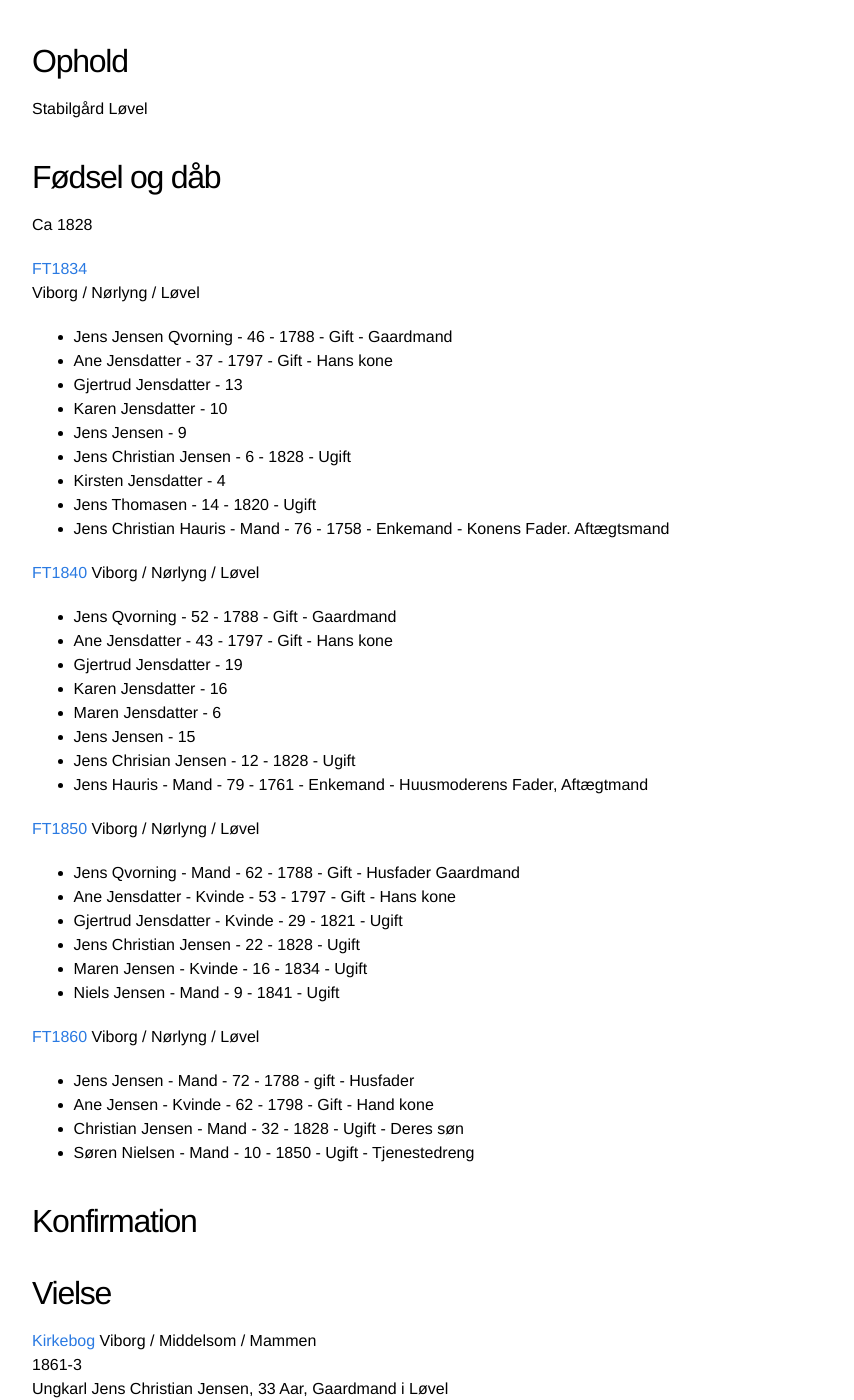
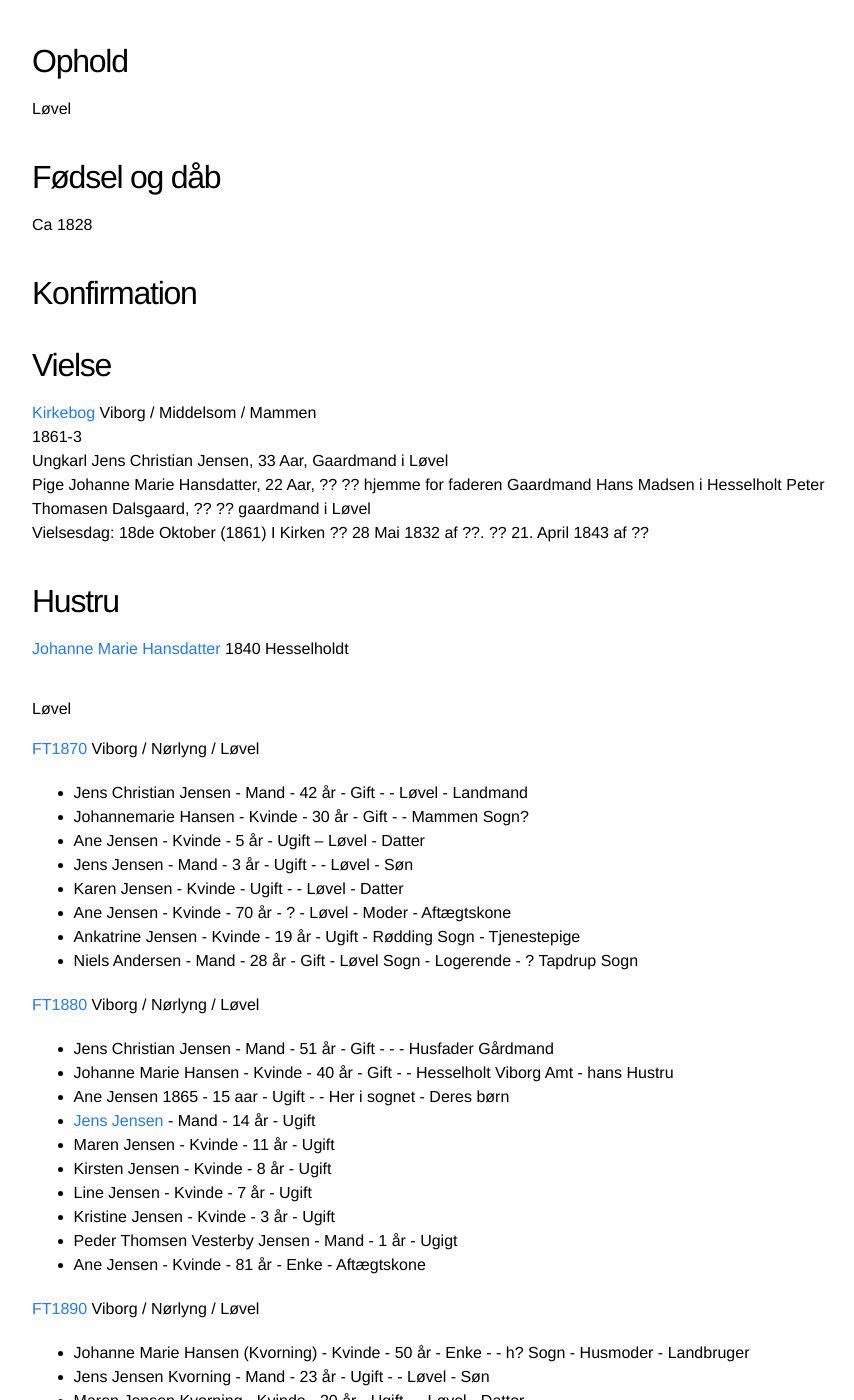
Before and after one commit to quornings/quornings.github.io, a Jekyll site: the page built from stamt/jens-christian-jensen-quorning.md, in a window 1280 px wide and 1400 px high, scrolled down 279 px. Shown: the whole window, without its empty margins (208-1062 px from the left). Built offline with Jekyll 4.4.1, drawn with Linux system fonts in a browser that asks for light colours; some of the changed text lies outside the part shown.

Commit message:
Add Jens Qvorning

```diff
--- a/stamt/jens-christian-jensen-quorning.md
+++ b/stamt/jens-christian-jensen-quorning.md
@@ -5,54 +5,14 @@ title: Jens Christian Jensen Quorning
 
 
 ## Forældre
-* Jens Qvorning
+* Jens Qvorning(/stamt/jens-qvorning/)
 * Ane Jensdatter
 
 ## Ophold
-
-Stabilgård Løvel
+Løvel
 
 ## Fødsel og dåb
 Ca 1828
-
-[FT1834](https://www.danishfamilysearch.dk/cid3178932)
-Viborg / Nørlyng / Løvel
-* Jens Jensen Qvorning - 46 - 1788 - Gift - Gaardmand
-* Ane Jensdatter - 37 - 1797 - Gift - Hans kone
-* Gjertrud Jensdatter - 13
-* Karen Jensdatter - 10
-* Jens Jensen - 9
-* Jens Christian Jensen - 6 - 1828 - Ugift
-* Kirsten Jensdatter - 4
-* Jens Thomasen - 14 - 1820 - Ugift
-* Jens Christian Hauris - Mand - 76 - 1758 - Enkemand - Konens Fader. Aftægtsmand
-
-[FT1840](https://www.danishfamilysearch.dk/cid4071871)
-Viborg / Nørlyng / Løvel
-* Jens Qvorning - 52 - 1788 - Gift - Gaardmand
-* Ane Jensdatter - 43 - 1797 - Gift - Hans kone
-* Gjertrud Jensdatter - 19
-* Karen Jensdatter - 16
-* Maren Jensdatter - 6
-* Jens Jensen - 15
-* Jens Chrisian Jensen - 12 - 1828 - Ugift
-* Jens Hauris - Mand - 79 - 1761 - Enkemand - Huusmoderens Fader, Aftægtmand
-
-[FT1850](https://www.danishfamilysearch.dk/cid7800447)
-Viborg / Nørlyng / Løvel
-* Jens Qvorning - Mand - 62 - 1788 - Gift - Husfader Gaardmand
-* Ane Jensdatter - Kvinde - 53 - 1797 - Gift - Hans kone
-* Gjertrud Jensdatter - Kvinde - 29 - 1821 - Ugift
-* Jens Christian Jensen - 22 - 1828 - Ugift
-* Maren Jensen - Kvinde - 16 - 1834 - Ugift
-* Niels Jensen - Mand - 9 - 1841 - Ugift
-
-[FT1860](https://www.danishfamilysearch.dk/cid8897652)
-Viborg / Nørlyng / Løvel
-* Jens Jensen - Mand - 72 - 1788 - gift - Husfader
-* Ane Jensen - Kvinde - 62 - 1798 - Gift - Hand kone
-* Christian Jensen - Mand - 32 - 1828 - Ugift - Deres søn
-* Søren Nielsen - Mand - 10 - 1850 - Ugift - Tjenestedreng
 
 ## Konfirmation
 
```
Also changed, not shown: stamt/jens-qvorning.md (added, +56 -0 lines).
